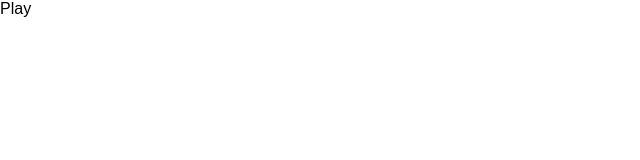
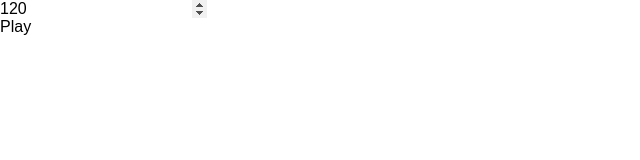
Before and after one commit to eliraybon/ElectronAligner, a React (Create React App) app: page / in a window 1280 px wide. Shown: the top 160 px of the page, without its empty margins (0-640 px from the left). Built offline with nearby package versions, Linux system fonts and the light colour scheme.

Commit message:
Add tempo select input

```diff
--- a/src/components/StepSequencer.jsx
+++ b/src/components/StepSequencer.jsx
@@ -40,9 +40,21 @@ export default class StepSequeuncer extends React.Component {
     });
   }
 
+  updateBpm = e => {
+    e.preventDefault();
+    Transport.bpm.value = e.target.value;
+    this.setState({ bpm: e.target.value })
+  }
+
   render() {
     return (
       <div className="step-sequencer">
+        <input
+          type="number"
+          value={this.state.bpm}
+          onChange={this.updateBpm}
+        />
+
         <div onClick={this.togglePlay}>
           {(this.state.playing) ? "Pause" : "Play"}
         </div>
```
